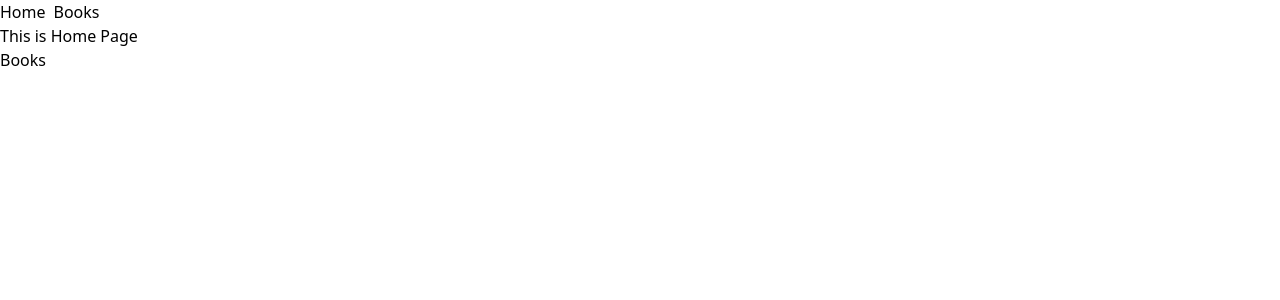
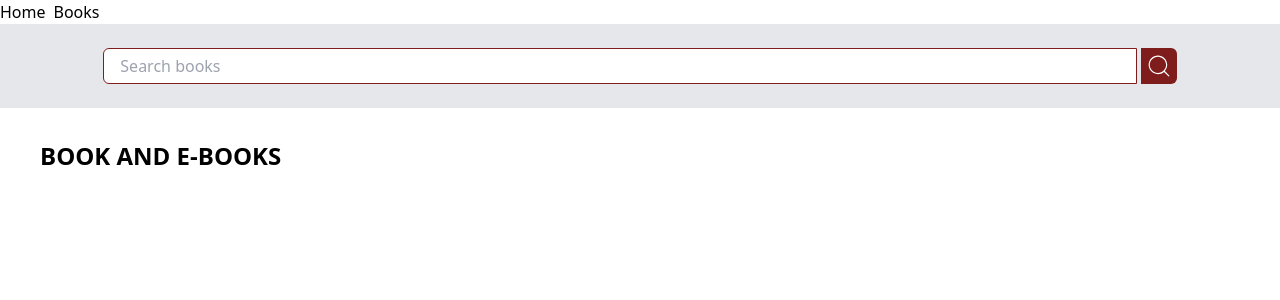
Before and after one commit to Drinisit/lnu-library, a React (Create React App) app: page / in a window 1280 px wide. Shown: the top 300 px of the page. Built offline with nearby package versions, Linux system fonts and the light colour scheme.

Commit message:
Add searchbar

```diff
--- a/package.json
+++ b/package.json
@@ -9,6 +9,7 @@
     "@testing-library/user-event": "^13.5.0",
     "react": "^18.2.0",
     "react-dom": "^18.2.0",
+    "react-icons": "^5.0.1",
     "react-router": "^6.21.3",
     "react-router-dom": "^6.21.3",
     "react-scripts": "5.0.1",
--- a/src/App.js
+++ b/src/App.js
@@ -1,28 +1,25 @@
 import React from "react";
-import { createBrowserRouter, RouterProvider } from "react-router-dom";
+import { BrowserRouter, Routes, Route, Link } from "react-router-dom";
 
 import Home from "./pages/Home";
 import Books from "./pages/Books";
-import Root from "./pages/Root";
-import ErrorPage from "./pages/Error";
 
 
-const router = createBrowserRouter([
-  {
-    path: '/',
-    element: <Root /> ,
-    errorElement: <ErrorPage/>,
-    children: [
-      { path: '/', element: <Home/>},
-      { path: '/books', element: <Books/>},
-    ],
-  },
 
-]);
 
 function App() {
   return (
-  <RouterProvider router={router}/>
+    <>
+    <div>
+    <BrowserRouter>
+        <Routes>
+          <Route path="/" element ={<Home />}/>
+          <Route path="/books" element ={<Books/>}/>
+        </Routes>
+      </BrowserRouter>
+    </div>
+
+    </>
 
   )
 }
--- /dev/null
+++ b/src/components/Display.jsx
@@ -0,0 +1,18 @@
+import React from 'react'
+
+const Display = () => {
+  return (
+    <div className='w-full'>
+        <div className='max-w-[1240px] mx-auto px-5 md:py-8 py-6'>
+            <div>
+                <h1 className='font-semibold uppercase md:text-2xl text-xl md:text-start text-center'>Book and e-books</h1>
+            </div>
+            <div>
+
+            </div>
+        </div>
+    </div>
+  )
+}
+
+export default Display
--- /dev/null
+++ b/src/components/Search.jsx
@@ -0,0 +1,21 @@
+import React from 'react'
+import { CiSearch } from "react-icons/ci";
+
+const Search = () => {
+  return (
+    <>
+      <div className='w-full bg-gray-200'>
+        <div className='max-w-[1240px] mx-auto py-6'>
+            <div className='flex justify-center'>
+            <input className='border border-red-900 rounded-l-md w-10/12 py-1 px-4 mr-1' type="text" placeholder='Search books'/>
+
+            <CiSearch className='text-4xl text-white bg-red-900 rounded-r-md p-1'/>
+            </div>
+
+        </div>
+      </div>
+    </>
+  )
+}
+
+export default Search
--- a/src/pages/Books.jsx
+++ b/src/pages/Books.jsx
@@ -1,8 +1,14 @@
 import React from 'react'
+import Navbar from '../components/Navbar'
+import Search from '../components/Search'
 
 const Books = () => {
   return (
-    <div>This is a Book Pages</div>
+    <div>
+      <Navbar />
+      <Search />
+      <h1>Books display here!</h1>
+    </div>
   )
 }
 
--- a/src/pages/Home.jsx
+++ b/src/pages/Home.jsx
@@ -1,11 +1,17 @@
 import React from 'react'
-import { Link } from 'react-router-dom'
+
+
+
+import Navbar from '../components/Navbar'
+import Search from '../components/Search'
+import Display from '../components/Display'
 
 const Home = () => {
   return (
     <div>
-      <h1>This is Home Page</h1>
-      <Link to ="/books">Books</Link>
+      <Navbar />
+      <Search/>
+      <Display />
     </div>
   )
 }
```
Also changed, not shown: 1 other file (tests, documents, lock files or other folders).
